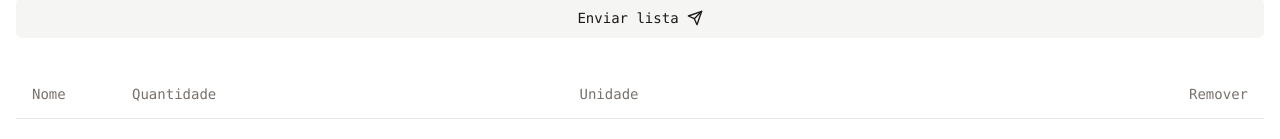
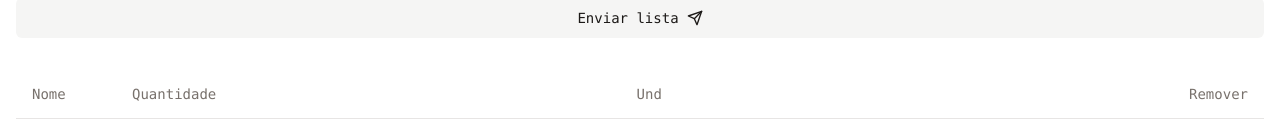
Before and after one commit to ViniciusMendesp/criar-lista, a Next.js app: page / in a window 1280 px wide. Shown: the part 331-470 px from the top of the page. Built offline with nearby package versions, Linux system fonts and the light colour scheme.

Commit message:
refactor: :sparkles: new placeholder

```diff
--- a/src/app/page.tsx
+++ b/src/app/page.tsx
@@ -101,7 +101,7 @@ export default function Home() {
             <TableRow>
               <TableHead className="w-[100px]">Nome</TableHead>
               <TableHead className="text-left">Quantidade</TableHead>
-              <TableHead className="text-left">Unidade</TableHead>
+              <TableHead className="text-left">Und</TableHead>
               <TableHead className="text-right">Remover</TableHead>
             </TableRow>
           </TableHeader>
```
